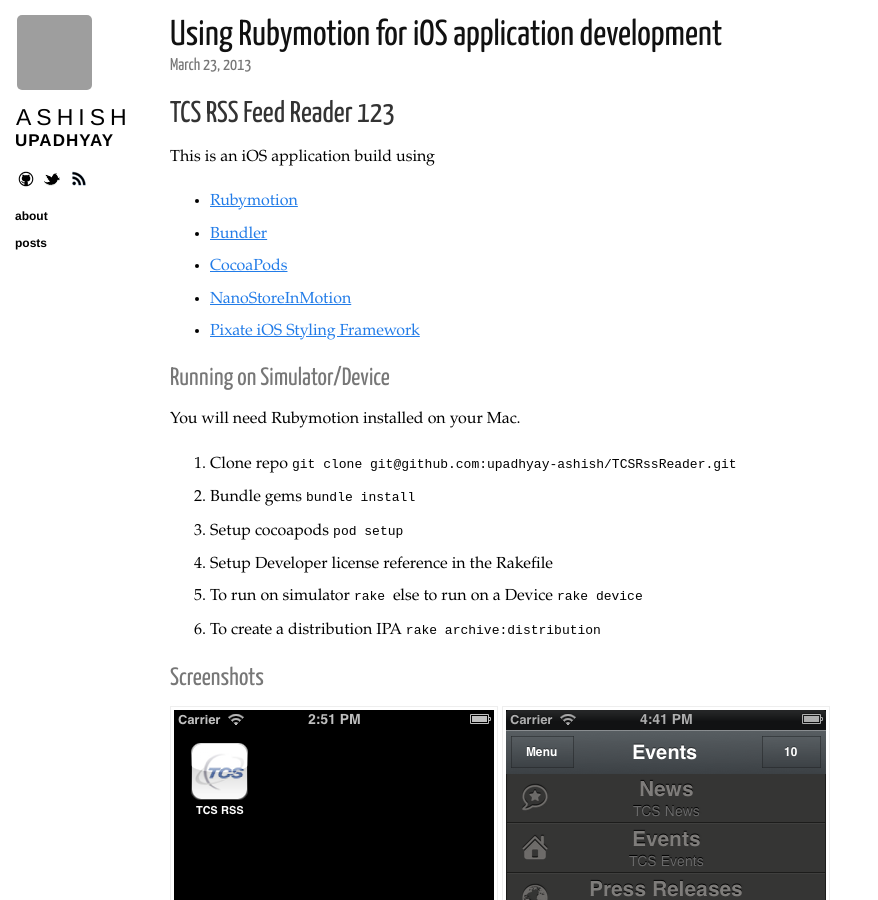
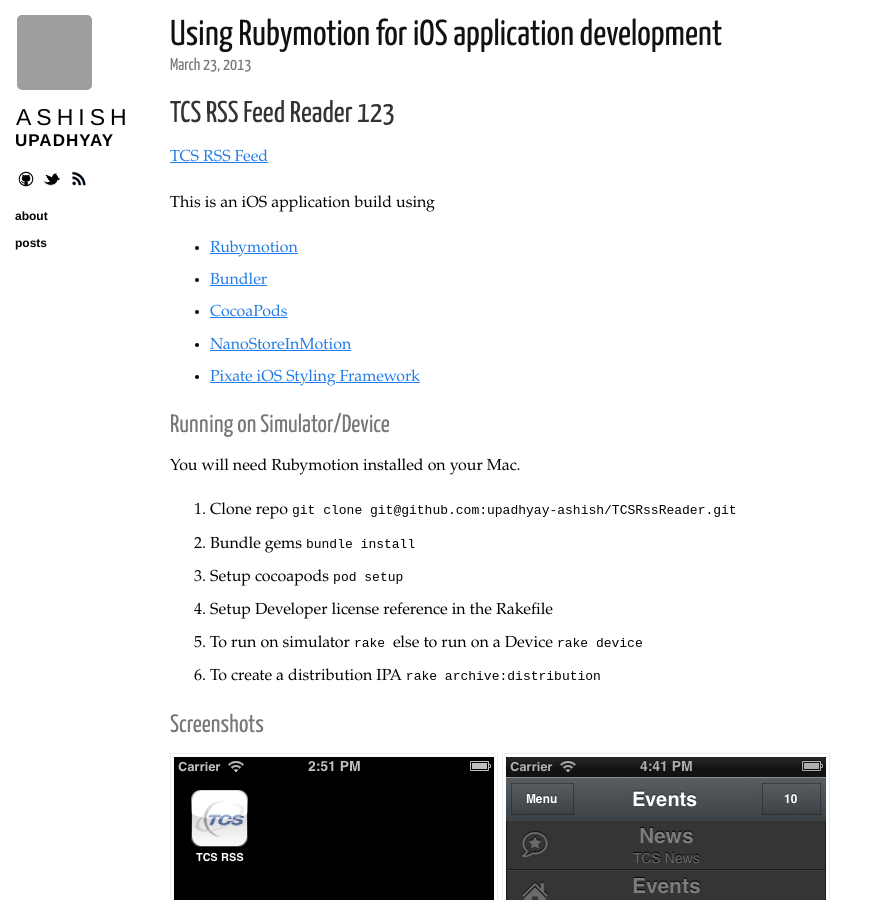
Before and after one commit to upadhyay-ashish/upadhyay-ashish.github.com, a Jekyll site: the page built from _posts/2013-03-23-Rubymotion.markdown, in a window 1280 px wide and 900 px high. Shown: the whole window, without its empty margins (0-878 px from the left). Built offline with Jekyll 4.4.1, drawn with Linux system fonts in a browser that asks for light colours; nearby versions of some CDN libraries; Markdown is read by kramdown in place of the engine named in the settings; comment, search, counter and statistics services are not loaded; grey boxes are pictures that could not be loaded.

```diff
--- a/_posts/2013-03-23-Rubymotion.markdown
+++ b/_posts/2013-03-23-Rubymotion.markdown
@@ -4,6 +4,8 @@
 category: posts
 ---
 ## TCS RSS Feed Reader  123
+
+[TCS RSS Feed](https://github.com/upadhyay-ashish/TCSRssReader)
 
 This is an iOS application build using
 
```
